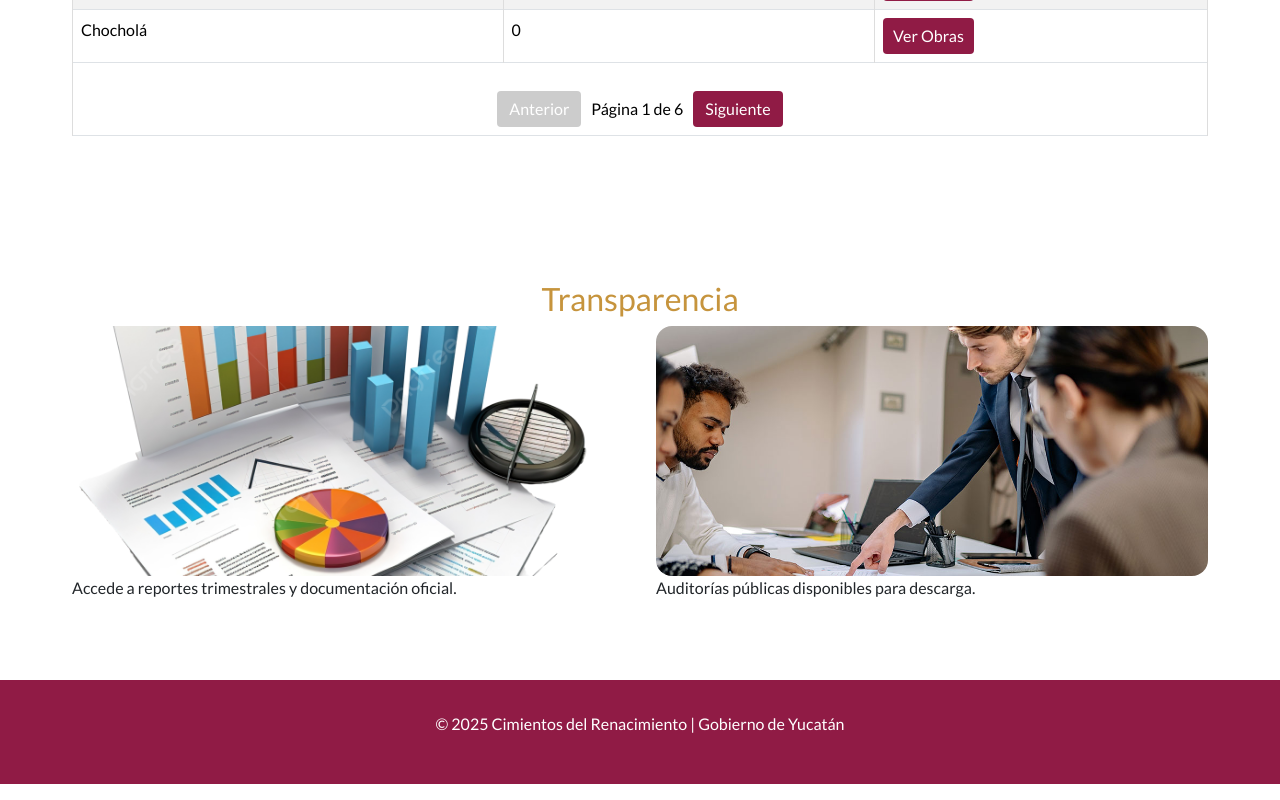
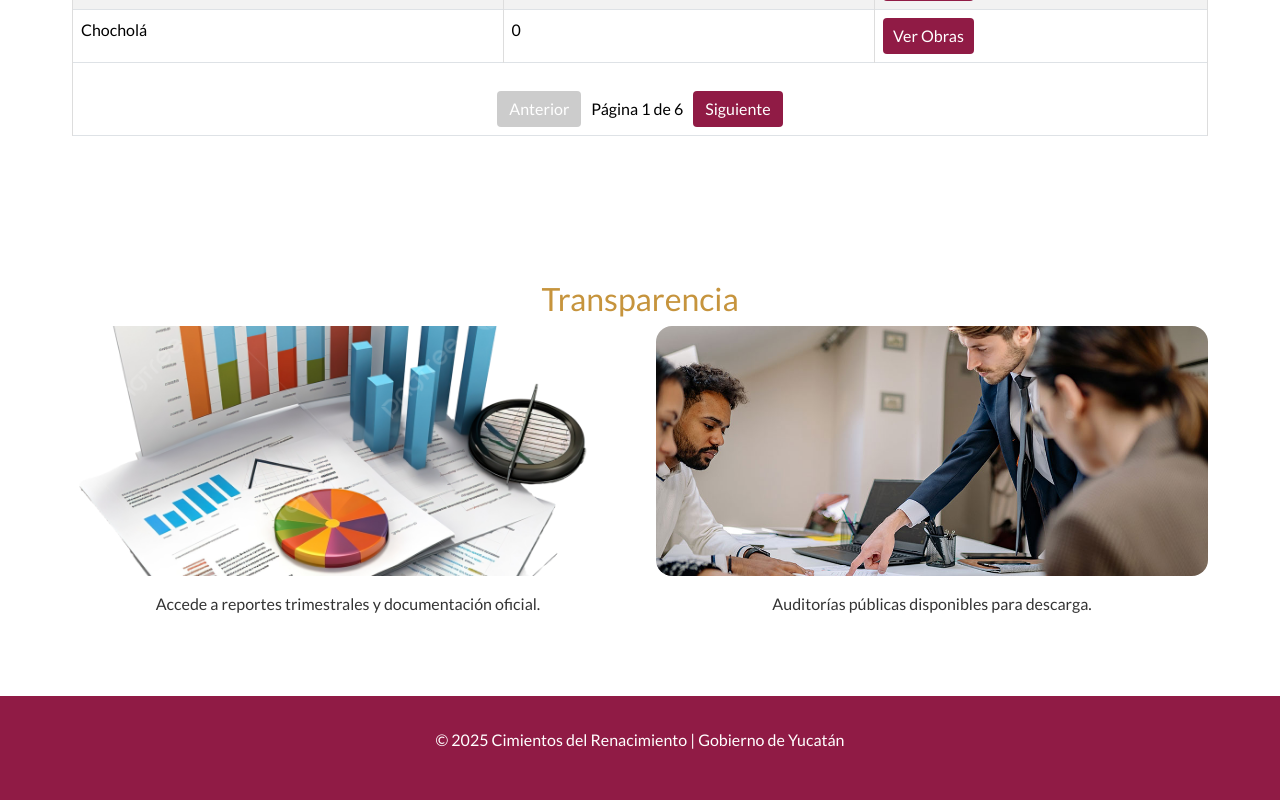
Before and after one commit to manolo-94/front-end-cimientos-del-renacimiento, a React (Vite) app: page / in a window 1280 px wide. Shown: the part 4659-5459 px from the top of the page. Built offline with nearby package versions, Linux system fonts and the light colour scheme.

Commit message:
Agregar hipervinculo en la seccion de transparencia para visitar otras pagians y ajustar estilo

```diff
--- a/src/presentation/features/Transparencia/Transparencia.css
+++ b/src/presentation/features/Transparencia/Transparencia.css
@@ -11,3 +11,35 @@
     object-fit: cover;
     border-radius: 1rem;
 }
+
+.transparencia a.transparencia-card {
+  display: block;
+  text-decoration: none;
+  color: inherit;
+  transition: transform 0.2s ease;
+  border-radius: 1rem;
+}
+
+.transparencia a.transparencia-card:hover {
+  transform: translateY(-4px);
+}
+
+
+.transparencia p {
+  margin-top: 1rem;
+  font-size: 1rem;
+  text-align: center;
+  color: #333;
+}
+
+.transparencia > div {
+  text-align: center;
+  padding: 1rem;
+}
+
+
+@media (max-width: 576px) {
+  .transparencia-img {
+    height: 180px;
+  }
+}
--- a/src/presentation/features/Transparencia/Transparencia.tsx
+++ b/src/presentation/features/Transparencia/Transparencia.tsx
@@ -1,7 +1,7 @@
 import React from "react";
 import TitleSection from "../../components/TitleSection";
 import "./Transparencia.css"
-import  auditores from "../../../assets/img/auditores.jpg"
+import auditores from "../../../assets/img/auditores.jpg"
 import reportes from "../../../assets/img/reportes.png"
 
 const Fidecomiso: React.FC = () => {
@@ -9,16 +9,20 @@
         <section id="Transparencia">
             <TitleSection title="Transparencia" />
             <div className="transparencia">
-                <div>
+
+                <a href="https://tusitio.gob.mx/reportes" target="_blank" rel="noopener noreferrer" className="transparencia-card">
                     <img src={reportes} alt="Reporte" className="transparencia-img" />
                     <p>Accede a reportes trimestrales y documentación oficial.</p>
-                </div>
-                <div>
+                </a>
+
+                <a href="https://tusitio.gob.mx/auditorias" target="_blank" rel="noopener noreferrer" className="transparencia-card">
                     <img src={auditores} alt="Auditoría" className="transparencia-img" />
                     <p>Auditorías públicas disponibles para descarga.</p>
-                </div>
+                </a>
+
             </div>
         </section>
+
     );
 };
 
```
